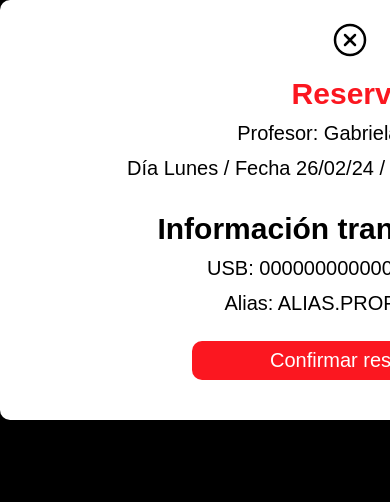
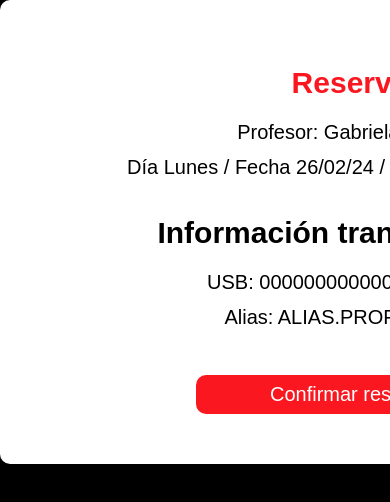
Before and after one commit to Alex420s/C16-74-n-python, a React (Create React App) app in the folder frontend/: page /check-out in a window 390 px wide. Shown: the top 502 px of the page. Built offline with nearby package versions, Linux system fonts and the light colour scheme; the HTML template or start-up script is replaced by a standard one.

Commit message:
ultimo css comienzo con responsive

```diff
--- a/frontend/src/components/CheckOut.jsx
+++ b/frontend/src/components/CheckOut.jsx
@@ -20,8 +20,8 @@ const CheckOut = ({ clase, onClose }) => {
 
   return (
     <div className="checkout-container">
+      <IoCloseCircleOutline className='close-button' onClick={handleClose}/>
       <div className="checkout-texto">
-      <IoCloseCircleOutline className='close-button' onClick={handleClose}/>
         <p className="reserva">Reserva</p>
         <p>
           Profesor: {objetoPrueba.nombre}<br />
--- a/frontend/src/stylesheets/CheckOut.css
+++ b/frontend/src/stylesheets/CheckOut.css
@@ -24,14 +24,14 @@
 
 .reserva {
     color: #FB1720;
-    margin: 5px;
+    margin: 5px 0 15px 0;
     font-size: 30px;
     font-weight: bold;
 }
 
 .metodos {
     color: black;
-    margin: 5px;
+    margin: 10px 0 15px 0;
     font-size: 30px;
     font-weight: bold;
 }
@@ -46,13 +46,16 @@
     padding: 8px;
     border-radius: 10px;
     border-style: none;
-    margin: 20px auto 40px;
+    margin: 40px auto 50px;
     font-size: 20px;
 }
 
 .close-button {
-    width: 40px;
-    height: 40px;
+    align-self: end;
+    color: #979797;
+    width: 25px;
+    height: 25px;
+    margin: 15px 15px 0 0;
     cursor: pointer;
 }
 
```
